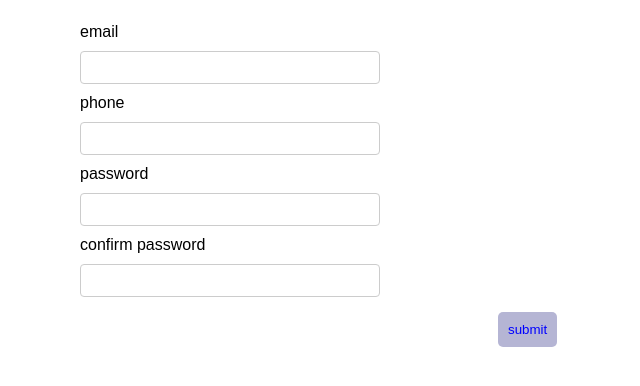
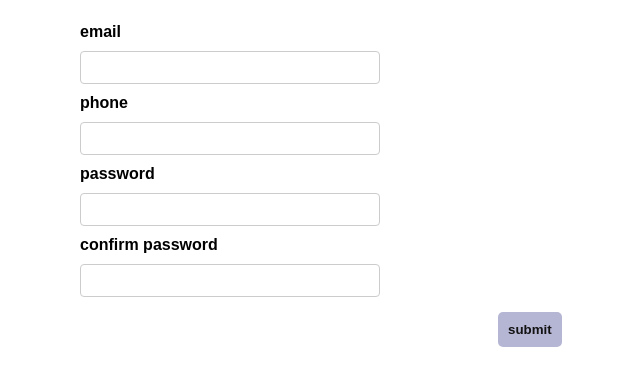
Before and after one commit to honey020499/A-3, a plain HTML site: page index.html in a window 1280 px wide. Shown: the whole page, without its empty margins (410-1050 px from the left). Drawn offline with Linux system fonts and the light colour scheme.

Commit message:
formvalidator

```diff
--- a/style.css
+++ b/style.css
@@ -8,6 +8,7 @@
    padding: 5px ;
    margin-bottom: 10px;
    font-family:Arial, Helvetica, sans-serif;
+   font-weight: bold;
 }
 input{
        width: auto;
@@ -21,10 +22,13 @@ input{
     margin-left: 900px;
     border: none;
     border-radius: 5px;
-    color: blue;
+    color: rgb(19, 19, 20);
     background-color: rgb(181, 181, 212);
+     font-weight: bold;
 }
 
 #errors{
     color: red;
+    font-weight: bold;
+
 }
```
